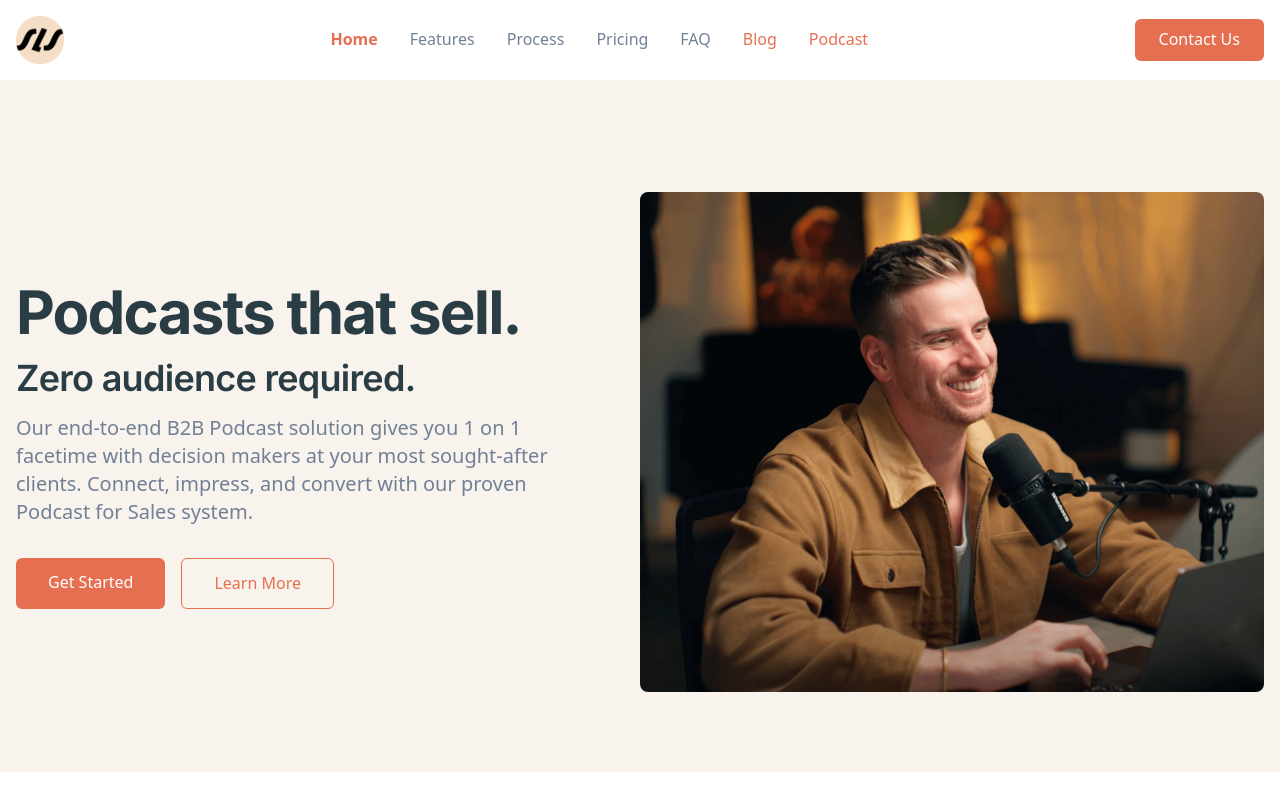
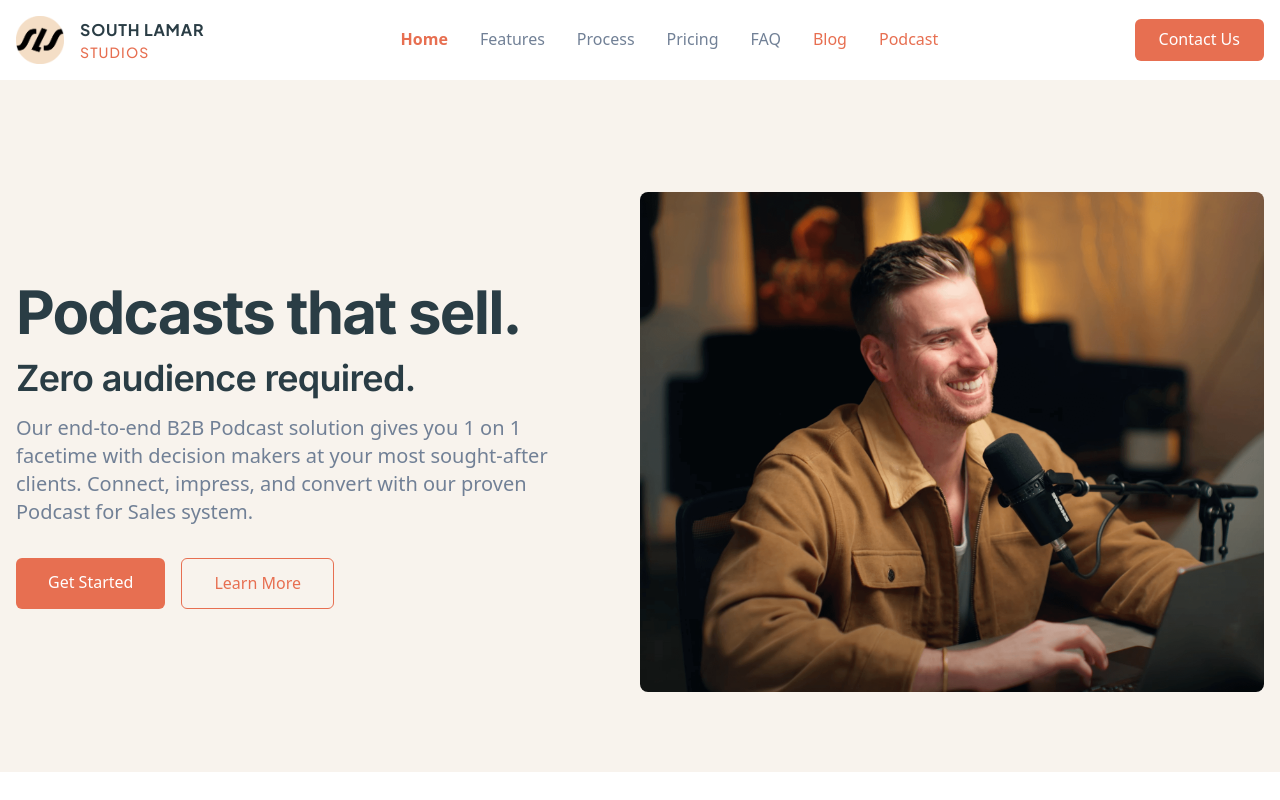
Before and after one commit to ZootNaps/website, a Next.js app: page / in a window 1280 px wide. Shown: the top 800 px of the page. Built offline with nearby package versions, Linux system fonts and the light colour scheme.

Commit message:
updated logo (stacked w/ favicon)

```diff
--- a/src/app/globals.css
+++ b/src/app/globals.css
@@ -1,3 +1,5 @@
+@import url('https://fonts.googleapis.com/css2?family=Plus+Jakarta+Sans:wght@400;500;600;700&display=swap');
+@import url('https://fonts.googleapis.com/css2?family=Outfit:wght@400;500;700;900&display=swap');
 @import "tailwindcss";
 
 :root {
--- a/src/components/layout/Header.tsx
+++ b/src/components/layout/Header.tsx
@@ -133,20 +133,25 @@ const Header = () => {
     >
       <div className="container mx-auto px-4">
         <div className="flex justify-between items-center">
-          {/* Logo */}
-          <Link
-            href="/"
-            className="text-2xl font-bold text-primary flex items-center"
-          >
+          {/* Logo - Updated to Stacked Version */}
+          <Link href="/" className="flex items-center gap-4 cursor-pointer">
             <Image
               src="/images/sls-logos/sls-logo-default.png"
               alt="SLS Logo"
-              width={50}
-              height={50}
+              width={40}
+              height={40}
               priority
               quality={90}
               className="w-[40px] h-[40px] md:w-[48px] md:h-[48px] object-contain"
             />
+            <div className="flex flex-col leading-tight font-['Plus_Jakarta_Sans']">
+              <span className="text-sm md:text-base font-bold tracking-wider text-primary dark:text-white transition-colors duration-300 hover:text-secondary">
+                SOUTH LAMAR
+              </span>
+              <span className="text-xs md:text-sm font-medium tracking-[0.08em] text-gray-dark dark:text-gray-300">
+                STUDIOS
+              </span>
+            </div>
           </Link>
 
           {/* Desktop Navigation */}
--- a/tailwind.config.js
+++ b/tailwind.config.js
@@ -35,6 +35,8 @@ export default {
       fontFamily: {
         sans: ['var(--font-inter)', 'system-ui', 'sans-serif'],
         display: ['var(--font-inter)', 'system-ui', 'sans-serif'],
+        'plus-jakarta': ['Plus Jakarta Sans', 'sans-serif'],
+        'outfit': ['Outfit', 'sans-serif'],
       },
       fontSize: {
         'display-lg': ['3.5rem', { lineHeight: '1.1', letterSpacing: '-0.02em', fontWeight: '700' }],
```
